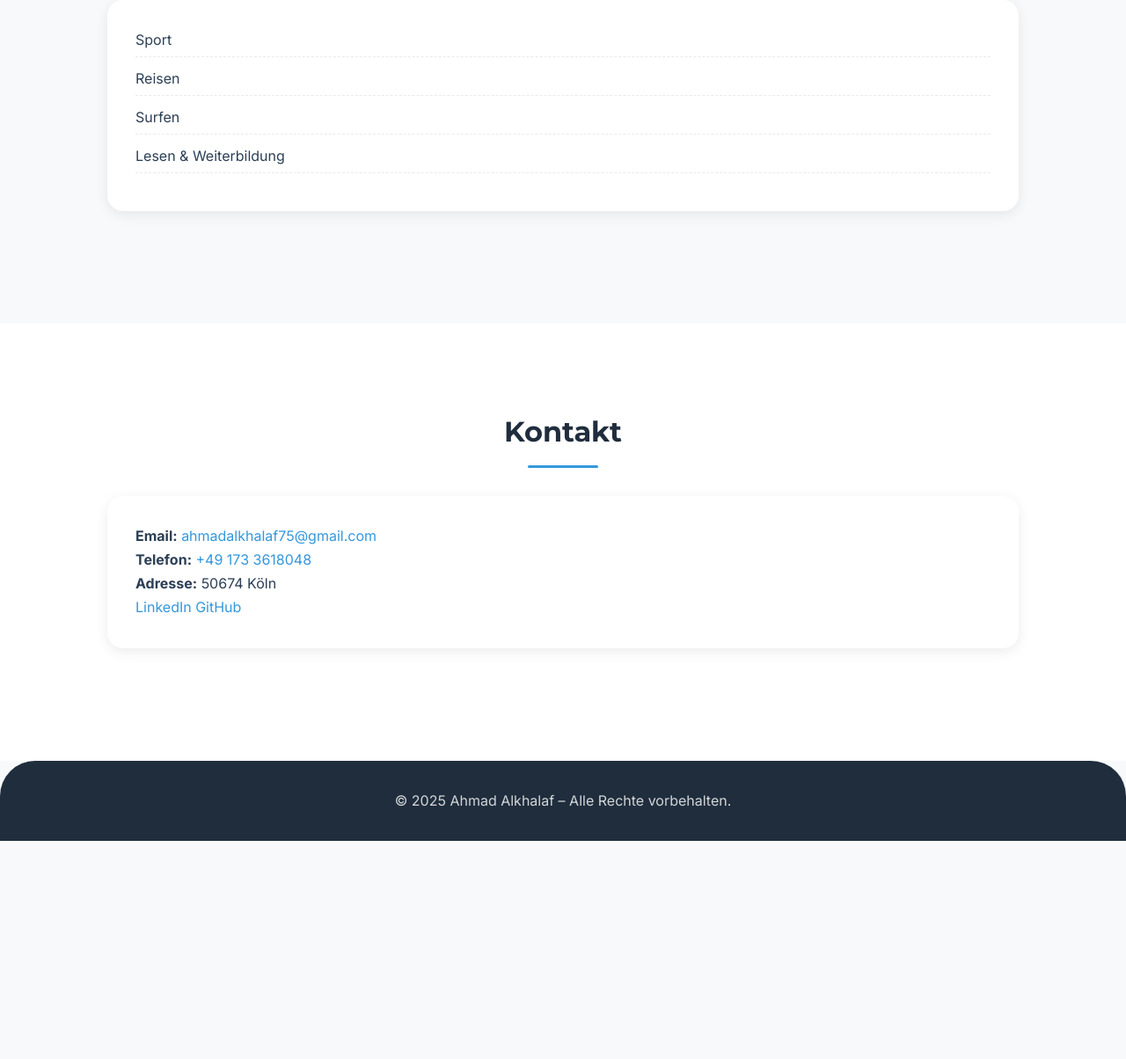
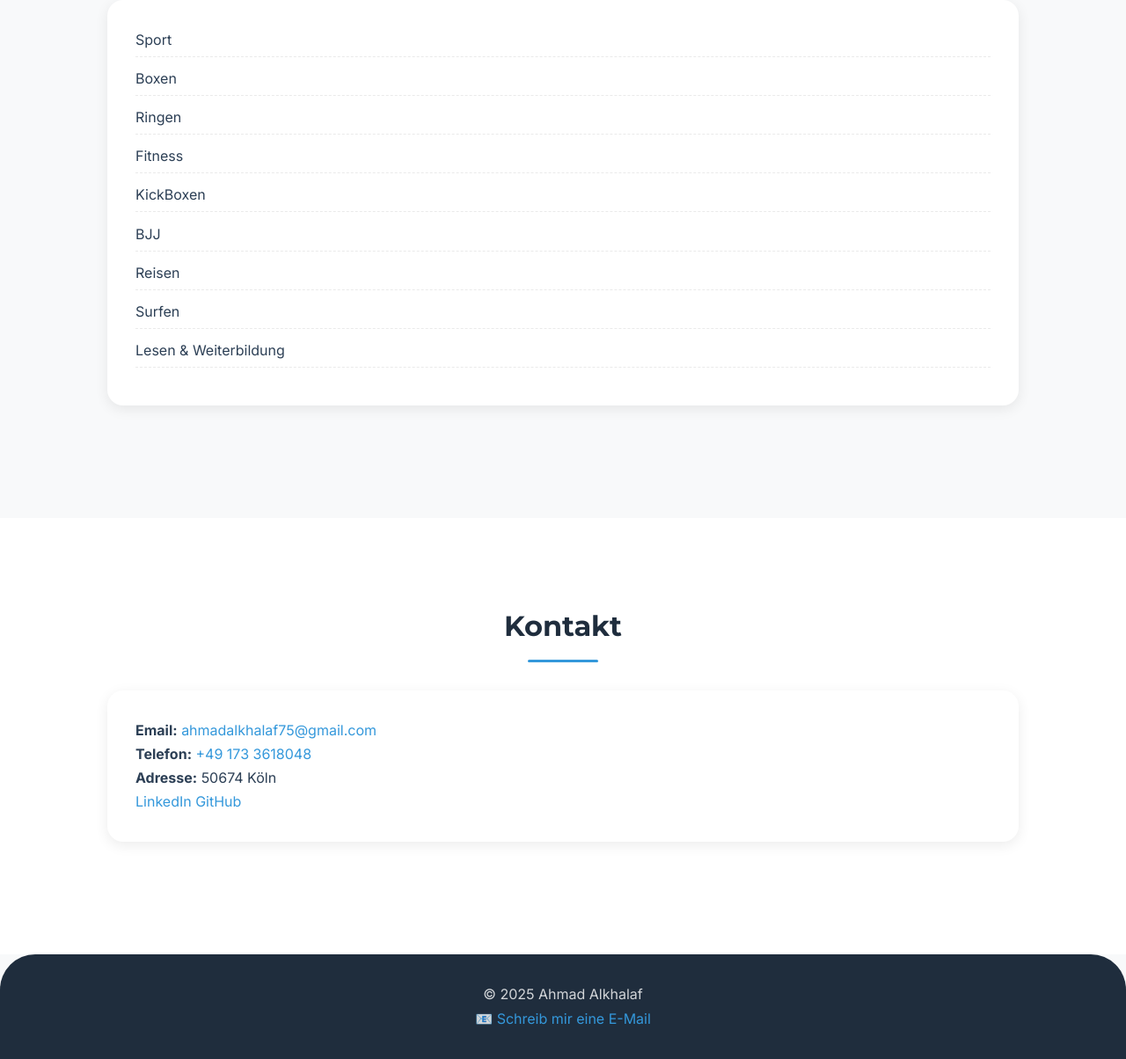
Before and after one commit to ahmad2lk/cv, a plain HTML site: page index.html in a window 1280 px wide. Shown: the part 6500-7704 px from the top of the page at 88% size. Before the commit the page ends 7456 px from the top, so only its background shows below. Drawn offline with Linux system fonts and the light colour scheme.

Commit message:
Update index.html

```diff
--- a/index.html
+++ b/index.html
@@ -326,6 +326,11 @@
             <div class="card">
                 <ul>
                     <li>Sport</li>
+                    <li>Boxen</li>
+                    <li>Ringen</li>
+                    <li>Fitness</li>
+                    <li>KickBoxen</li>
+                    <li>BJJ</li>
                     <li>Reisen</li>
                     <li>Surfen</li>
                     <li>Lesen & Weiterbildung</li>
@@ -353,8 +358,10 @@
 </main>
 
 <footer>
-    &copy; 2025 Ahmad Alkhalaf – Alle Rechte vorbehalten.
+    &copy; 2025 Ahmad Alkhalaf  <br>
+    📧 <a href="mailto:ahmadalkhalaf75@gmail.com" style="color: #3498db;">Schreib mir eine E-Mail</a>
 </footer>
+
 
 </body>
 </html>
```
